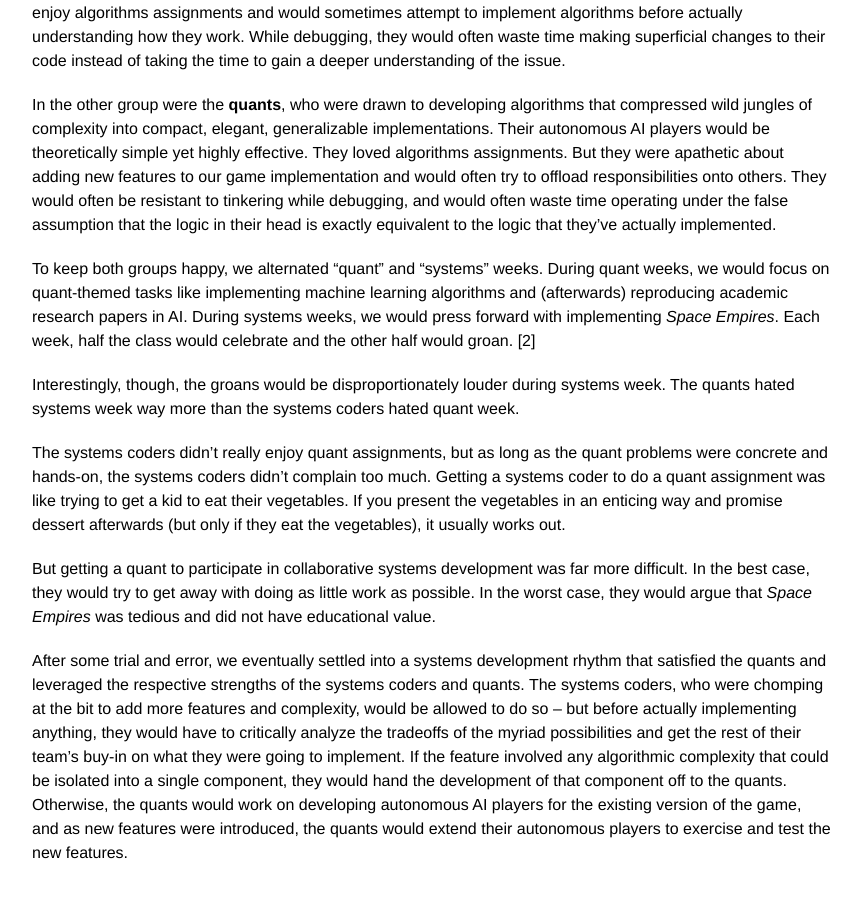
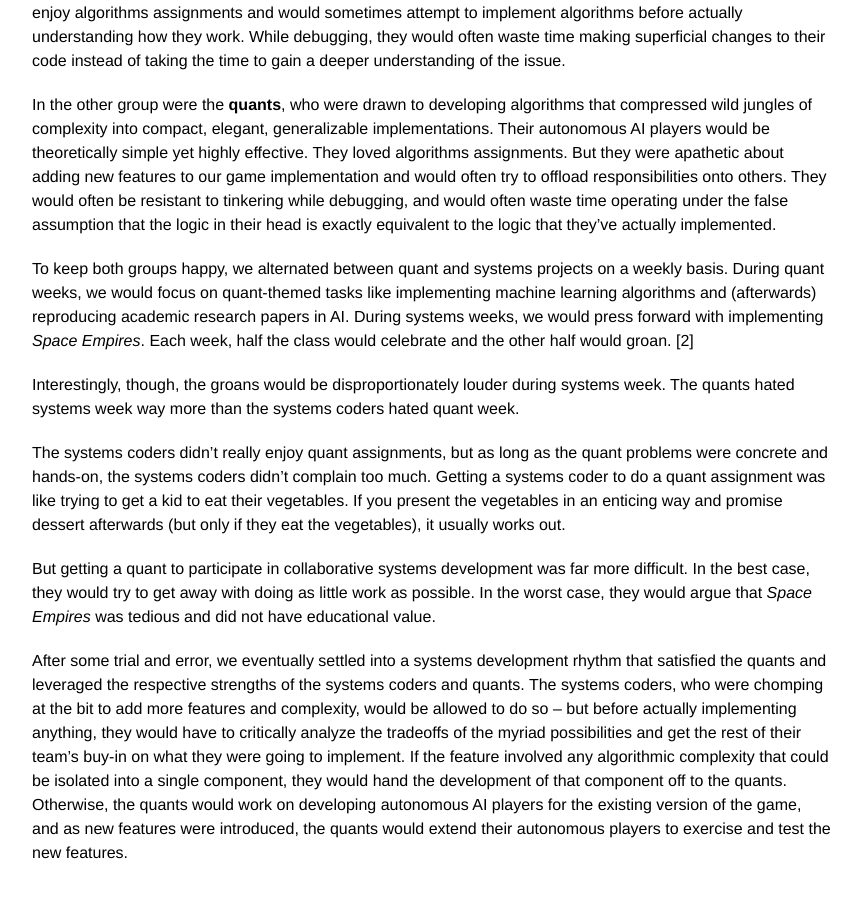
Before and after one commit to quantmonster/quantmonster.github.io, a Jekyll site: the page built from _posts/2022-10-27-quants-vs-systems-coders.md, in a window 1280 px wide and 900 px high, scrolled down 385 px. Shown: the whole window, without its empty margins (208-1069 px from the left). Built offline with Jekyll 4.4.1, drawn with Linux system fonts in a browser that asks for light colours.

Commit message:
Update 2022-10-27-quants-vs-systems-coders.md

```diff
--- a/_posts/2022-10-27-quants-vs-systems-coders.md
+++ b/_posts/2022-10-27-quants-vs-systems-coders.md
@@ -10,7 +10,7 @@ In one group were the <b>systems coders</b>, who were drawn to developing tangib
 
 In the other group were the <b>quants</b>, who were drawn to developing algorithms that compressed wild jungles of complexity into compact, elegant, generalizable implementations. Their autonomous AI players would be theoretically simple yet highly effective. They loved algorithms assignments. But they were apathetic about adding new features to our game implementation and would often try to offload responsibilities onto others. They would often be resistant to tinkering while debugging, and would often waste time operating under the false assumption that the logic in their head is exactly equivalent to the logic that they've actually implemented.
 
-To keep both groups happy, we alternated "quant" and "systems" weeks. During quant weeks, we would focus on quant-themed tasks like implementing machine learning algorithms and (afterwards) reproducing academic research papers in AI. During systems weeks, we would press forward with implementing <i>Space Empires</i>. Each week, half the class would celebrate and the other half would groan. [2]
+To keep both groups happy, we alternated between quant and systems projects on a weekly basis. During quant weeks, we would focus on quant-themed tasks like implementing machine learning algorithms and (afterwards) reproducing academic research papers in AI. During systems weeks, we would press forward with implementing <i>Space Empires</i>. Each week, half the class would celebrate and the other half would groan. [2]
 
 Interestingly, though, the groans would be disproportionately louder during systems week. The quants hated systems week way more than the systems coders hated quant week.
 
```
